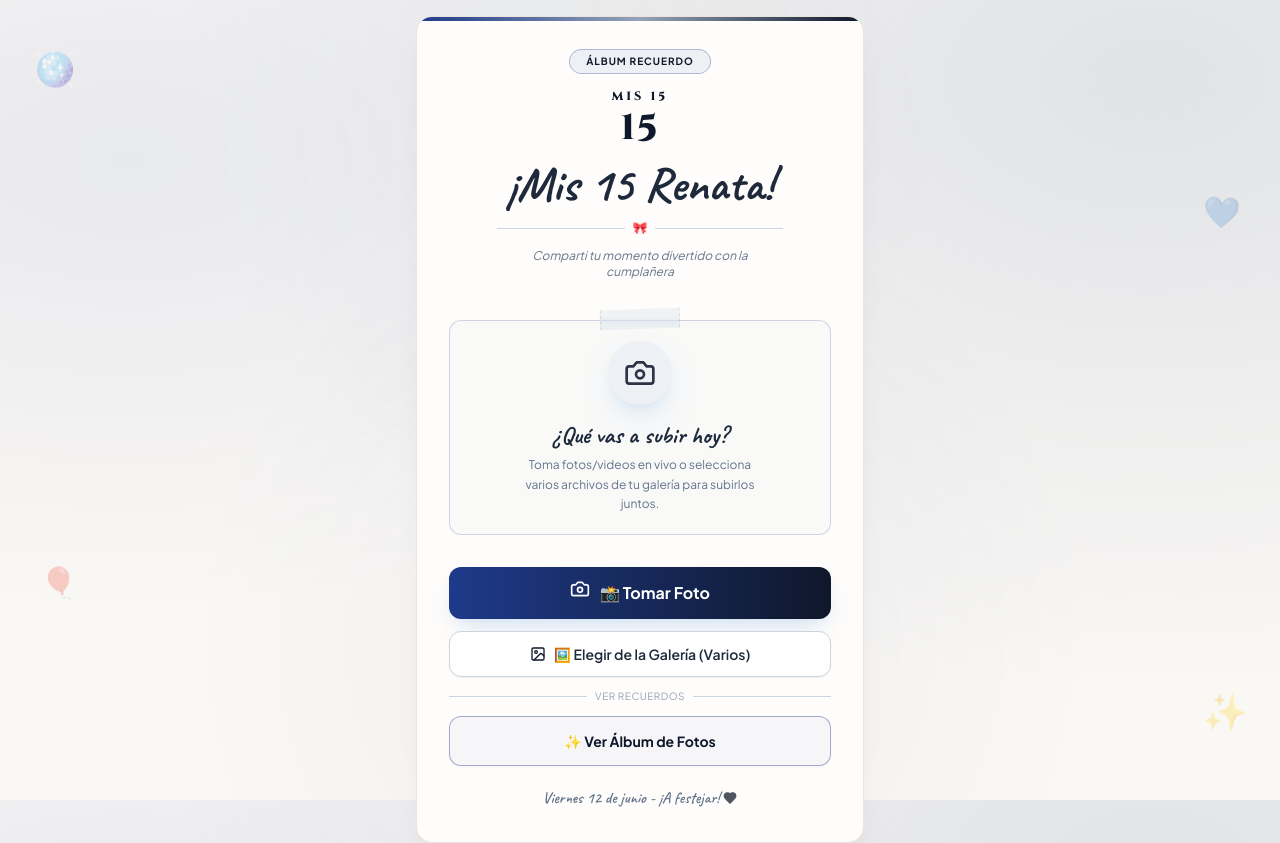
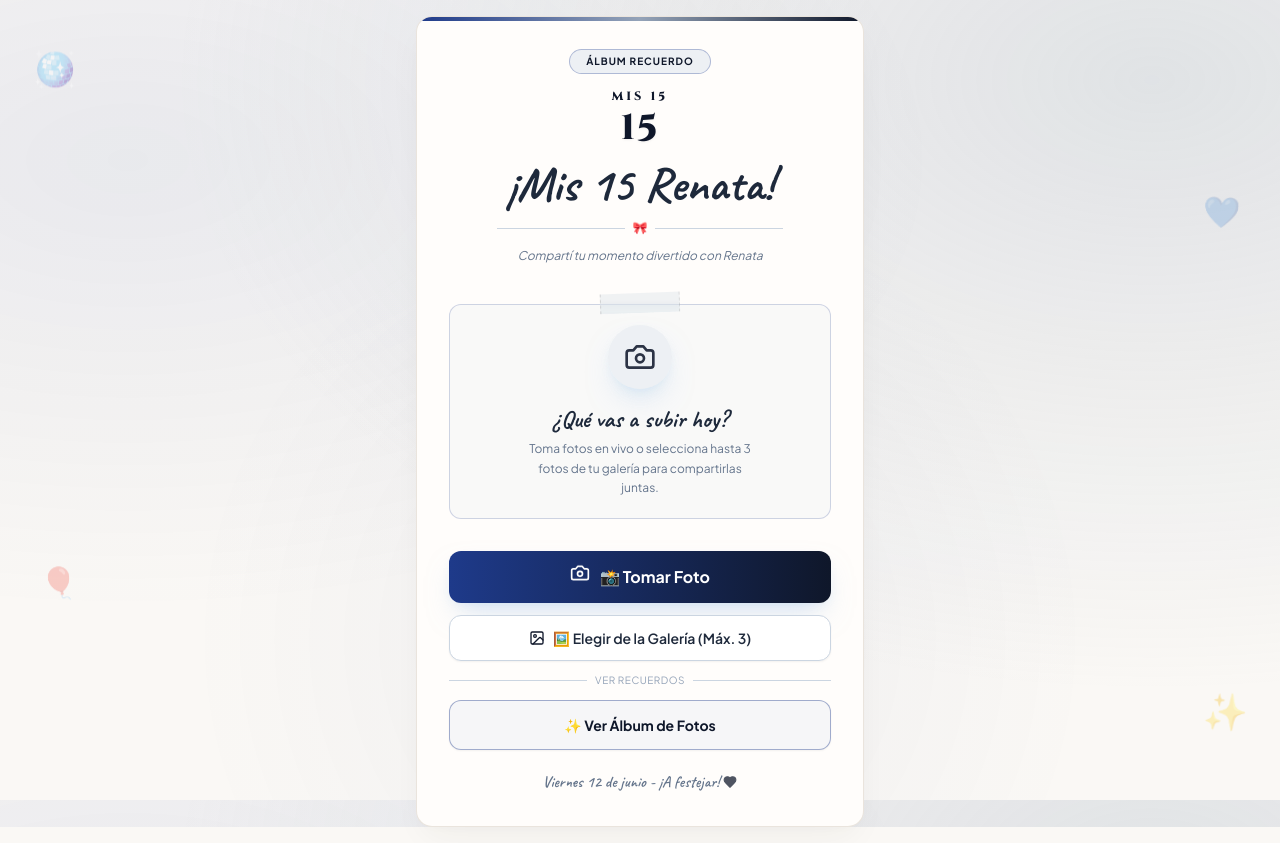
Before and after one commit to R3NzIto/Cumple-Renata, a React (Vite) app: page / in a window 1280 px wide. Built offline with nearby package versions, Linux system fonts and the light colour scheme; a web font is replaced by a local one.

Commit message:
Descripciones de Renata y limite de 3 fotos de galeria

```diff
--- a/src/App.jsx
+++ b/src/App.jsx
@@ -154,10 +154,10 @@ export default function App() {
             </div>
             <div className="space-y-2 max-w-[280px]">
               <h2 className="text-lg font-bold text-invitation-charcoal">
-                📸 ¡Compartí tu foto o video!
+                📸 ¡Compartí tu foto!
               </h2>
               <p className="text-xs text-slate-500 leading-relaxed">
-                Escaneá el código QR con tu celular y subí tus recuerdos para que aparezcan en pantalla al instante.
+                Escaneá el código QR con tu celular y subí tus fotos para que aparezcan en pantalla al instante.
               </p>
             </div>
           </div>
@@ -165,10 +165,10 @@ export default function App() {
           {/* Contador / Footer */}
           <div className="w-full text-center mb-2 space-y-1">
             <div className="text-xs font-semibold text-slate-400">
-              Total: {screenFiles.length} {screenFiles.length === 1 ? 'recuerdo subido' : 'recuerdos subidos'}
+              Total: {screenFiles.length} {screenFiles.length === 1 ? 'foto subida' : 'fotos subidas'}
             </div>
             <div className="text-[10px] text-slate-400 font-sans italic">
-              ¡A celebrar juntos! 💖
+              ¡A celebrar junto a Renata! 💖
             </div>
           </div>
         </section>
@@ -182,10 +182,10 @@ export default function App() {
                 <Camera className="w-10 h-10 text-invitation-blueDark" />
               </div>
               <h3 className="text-xl font-handwritten font-bold text-invitation-charcoal">
-                Esperando recuerdos...
+                Esperando fotos...
               </h3>
               <p className="text-xs text-slate-400 leading-relaxed">
-                ¡Escaneá el QR y sé el primero en subir una foto o video para inaugurar el muro de recuerdos!
+                ¡Escaneá el QR y sé el primero en subir una foto para inaugurar el muro de recuerdos!
               </p>
             </div>
           ) : (
@@ -298,6 +298,11 @@ export default function App() {
   const handleFileChange = (e) => {
     const files = Array.from(e.target.files);
     if (files.length === 0) return;
+
+    if (files.length > 3) {
+      showError("Puedes seleccionar un máximo de 3 fotos a la vez.");
+      return;
+    }
 
     const newQueue = [];
     const errors = [];
@@ -608,7 +613,7 @@ export default function App() {
           </div>
 
           <p className="text-xs font-sans text-slate-500 italic max-w-[280px]">
-            Comparti tu momento divertido con la cumplañera
+            Compartí tu momento divertido con Renata
           </p>
         </header>
 
@@ -627,7 +632,7 @@ export default function App() {
                 ¿Qué vas a subir hoy?
               </h2>
               <p className="text-xs text-slate-500 max-w-[240px] leading-relaxed">
-                Toma fotos/videos en vivo o selecciona varios archivos de tu galería para subirlos juntos.
+                Toma fotos en vivo o selecciona hasta 3 fotos de tu galería para compartirlas juntas.
               </p>
             </div>
 
@@ -648,7 +653,7 @@ export default function App() {
                 className="w-full py-3 px-6 rounded-xl bg-invitation-paper border border-invitation-gray hover:border-invitation-blueDark hover:scale-[1.015] text-invitation-charcoal font-semibold text-sm active:scale-[0.98] transition-all duration-200 flex items-center justify-center space-x-2 shadow-sm btn-shimmer"
               >
                 <ImageIcon className="w-4 h-4 text-invitation-blueDark" />
-                <span>🖼️ Elegir de la Galería (Varios)</span>
+                <span>🖼️ Elegir de la Galería (Máx. 3)</span>
               </button>
 
               {/* Divisor & Botón para ver el Álbum */}
```
